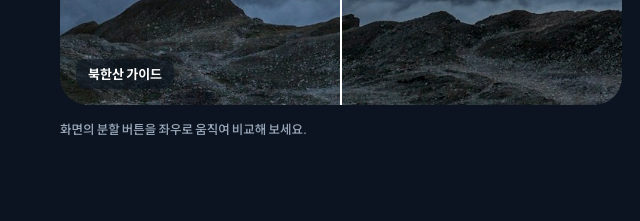
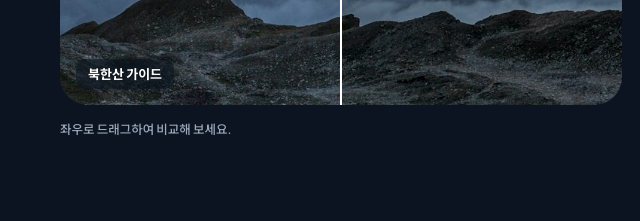
Before and after one commit to dong0902hee/dong0902hee.github.io, a plain HTML site: page apps/framediary/index.html in a window 1280 px wide. Shown: the part 2419-2640 px from the top of the page, 608-1248 px from the left. Drawn offline with Linux system fonts and the light colour scheme.

Commit message:
Refine comparison drag instruction

```diff
--- a/apps/framediary/index.html
+++ b/apps/framediary/index.html
@@ -111,7 +111,7 @@
               <svg width="20" height="20" viewBox="0 0 24 24" aria-hidden="true"><path d="M9 6 3 12l6 6M15 6l6 6-6 6" stroke="#10203A" stroke-width="2.2" fill="none" stroke-linecap="round" stroke-linejoin="round"></path></svg>
             </div>
           </div>
-          <span style="font-size:12.5px; font-weight:500; color:#9AA8BA">화면의 분할 버튼을 좌우로 움직여 비교해 보세요.</span>
+          <span style="font-size:12.5px; font-weight:500; color:#9AA8BA">좌우로 드래그하여 비교해 보세요.</span>
         </div>
       </div>
     </section>
```
